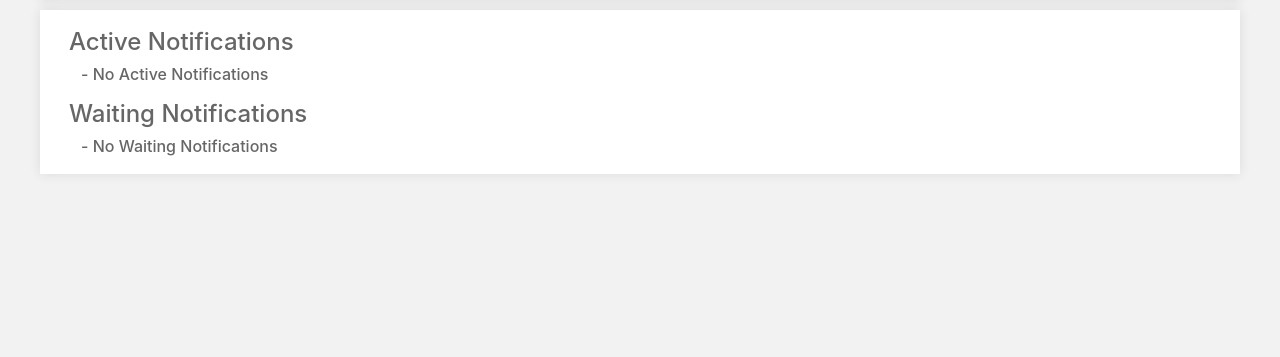
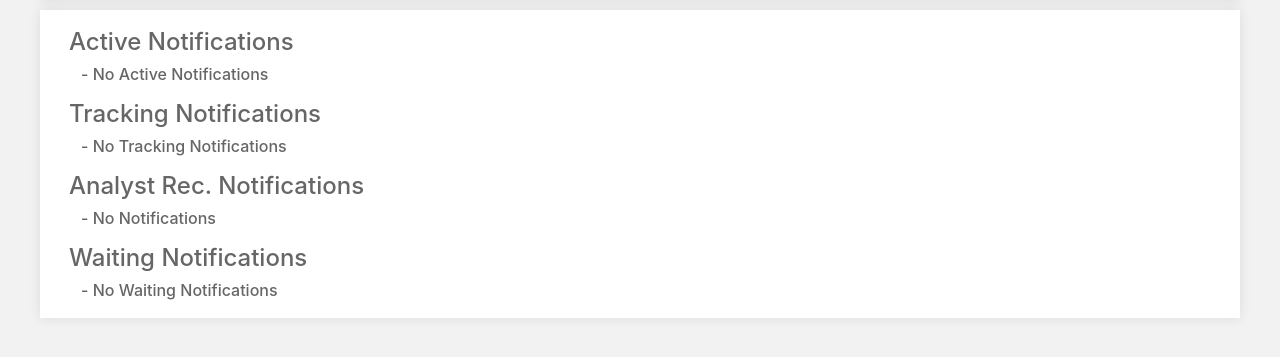
Before and after one commit to MusabDisi/StockProject, a Django app: page /accounts/my_notifications/ in a window 1280 px wide. Shown: the part 70-427 px from the top of the page. Run offline with Django 3.2, Linux system fonts and the light colour scheme; the visitor is signed in with stand-in values (Sample User, id 1); data that the repository does not hold is empty; some libraries are stand-ins or nearby versions.

Commit message:
added notifications to manage page
now can see notifs and delete

```diff
--- a/myapp/templates/my_notifications.html
+++ b/myapp/templates/my_notifications.html
@@ -1,6 +1,8 @@
 {% extends "base.html" %}
 {% block content %}
 <div class="container-fluid">
+
+    <!-- High Low Notifications -->
     <div class="row ml-1 mt-2">
         <h4>Active Notifications</h4>
     </div>
@@ -20,6 +22,51 @@
     </div>
     {%endfor%}
     {%endif%}
+
+    <!-- Tracking -->
+    <div class="row ml-1 mt-2">
+        <h4>Tracking Notifications</h4>
+    </div>
+    {%if tracking_notifs.count == 0%}
+    <div class="row ml-3">
+        <h6>- No Tracking Notifications</h6>
+    </div>
+    {%else%}
+    {%for notif in tracking_notifs%}
+    <hr style="margin-top: 0.4rem;
+                margin-bottom: 0.4rem;"/>
+    <div class="row ml-2 p-1 align-items-center">
+        <a style="color: red; margin-right: 10px; padding-right: 10px; border-right: 1px solid rgba(0,0,0,.2);" href="{% url 'delete_tracking_notification' pk=notif.id %}">delete</a>
+        <h6 style="margin-bottom: 0px;">Track <a href="/stock/{{ notif.company_symbol }}">{{notif.company_symbol}}</a>
+        </h6>
+        <h6 style="padding-left: 5px; margin-bottom: 0px;">for <span style="color: tomato;">{{notif.weeks}}</span>
+        <span> week(s)</span></h6>
+    </div>
+    {%endfor%}
+    {%endif%}
+
+    <!-- Analyst Rec -->
+    <div class="row ml-1 mt-2">
+        <h4>Analyst Rec. Notifications</h4>
+    </div>
+    {%if analyst_notifs.count == 0%}
+    <div class="row ml-3">
+        <h6>- No Notifications</h6>
+    </div>
+    {%else%}
+    {%for notif in analyst_notifs%}
+    <hr style="margin-top: 0.4rem;
+                margin-bottom: 0.4rem;"/>
+    <div class="row ml-2 p-1 align-items-center">
+        <a style="color: red; margin-right: 10px; padding-right: 10px; border-right: 1px solid rgba(0,0,0,.2);" href="{% url 'delete_analyst_notification' pk=notif.id %}">delete</a>
+        <h6 style="margin-bottom: 0px;">For <a href="/stock/{{ notif.company_symbol }}">{{notif.company_symbol}}</a>
+        </h6>
+        <h6 style="padding-left: 5px; margin-bottom: 0px;">Notify me when <span style="color: tomato;">Scale Rate</span> is {{notif.operator}} than <span
+            style="color: tomato;">{{notif.value}}</span></h6>
+    </div>
+    {%endfor%}
+    {%endif%}
+
 
     <div class="row ml-1 mt-2">
         <h4>Waiting Notifications</h4>
--- a/myapp/urls.py
+++ b/myapp/urls.py
@@ -23,6 +23,8 @@ urlpatterns = [
     path('accounts/my_notifications/', views.my_notifications, name='my_notifications'),
     path('notification/delete_active/<str:pk>', views.delete_active_notification, name='delete_active_notification'),
     path('notification/delete_waiting/<str:pk>', views.delete_waiting_notification, name='delete_waiting_notification'),
+    path('notification/delete_tracking/<str:pk>', views.delete_tracking_notification, name='delete_tracking_notification'),
+    path('notification/delete_analyst_rec/<str:pk>', views.delete_analyst_notification, name='delete_analyst_notification'),
     path('company/get_description/<str:company_symbol>', views.get_company_desc, name="get_company_description"),
     path('tracking/add/', views.add_tracking, name='add_tracking'),
     path('notification_analyst/add/', views.add_notification_analyst, name='notification-analyst'),
--- a/myapp/views.py
+++ b/myapp/views.py
@@ -197,9 +197,14 @@ def add_notification(request):
 def my_notifications(request):
     waiting_notifs = Notification.objects.filter(user=request.user)
     active_notifs = ReadyNotification.objects.filter(user=request.user)
+    analyst_notifs = NotificationAnalystRec.objects.filter(user=request.user)
+    tracking_notifs = TrackStock.objects.filter(user=request.user)
+
     context = {
         'waiting_notifs': waiting_notifs,
         'active_notifs': active_notifs,
+        'analyst_notifs': analyst_notifs,
+        'tracking_notifs': tracking_notifs,
     }
     return render(request, 'my_notifications.html', context)
 
@@ -266,3 +271,23 @@ def add_notification_analyst(request):
                                            , company_symbol=post.get('company_symbol').strip())
             notif.save()
     return HttpResponse(status=204)
+
+
+def delete_tracking_notification(request, pk='-1'):
+    if request.user.is_authenticated:
+        if pk != '-1':
+            n = TrackStock.objects.filter(user=request.user, id=pk)
+            if n:
+                n.delete()
+
+    return redirect('my_notifications')
+
+
+def delete_analyst_notification(request, pk='-1'):
+    if request.user.is_authenticated:
+        if pk != '-1':
+            n = NotificationAnalystRec.objects.filter(user=request.user, id=pk)
+            if n:
+                n.delete()
+
+    return redirect('my_notifications')
```
Also changed, not shown: myapp/templates/single_stock.html (+7 -7 lines).
